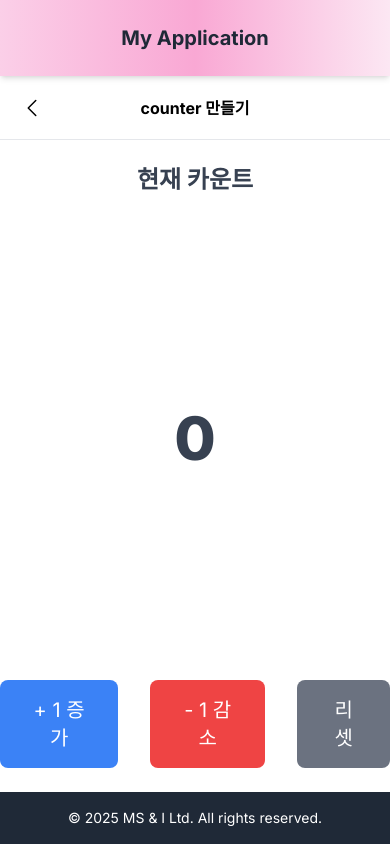
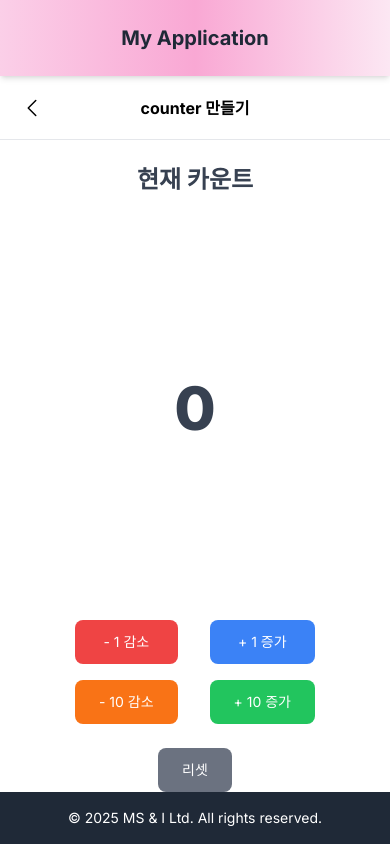
Before and after one commit to k800712/front-assignments-main, a Next.js app: page /assignments/counter in a window 390 px wide. Built offline with nearby package versions, Linux system fonts and the light colour scheme.

Commit message:
페이지 레이아웃 개선 및 기능 추가 - 고객센터 섹션 추가 - Counter: +10/-10 증감 버튼 및 UI 개선 - Profile Card: 좋아요 기능 추가 및 데이터 분리

```diff
--- a/src/app/assignments/counter/page.tsx
+++ b/src/app/assignments/counter/page.tsx
@@ -7,21 +7,38 @@ export default function Assignments3() {
     const [count, setCount] = useState(0);
     const [color, setColor] = useState("text-gray-700"); // 기본 색상
 
+    // +1 증가
     const increment = () => {
         triggerColorChange("up");
-        setCount(count + 1); // +1 증가
+        setCount(count + 1);
     };
 
+    // -1 감소
     const decrement = () => {
         if (count > 0) {
             triggerColorChange("down");
-            setCount(count - 1); // -1 감소
+            setCount(count - 1);
         }
     };
 
+    // +10 증가
+    const incrementByTen = () => {
+        triggerColorChange("up");
+        setCount(count + 10);
+    };
+
+    // -10 감소
+    const decrementByTen = () => {
+        if (count >= 10) {
+            triggerColorChange("down");
+            setCount(count - 10);
+        }
+    };
+
+    // 리셋
     const reset = () => {
         setColor("text-gray-700");
-        setCount(0); // 리셋
+        setCount(0);
     };
 
     // 색상 변화를 트리거
@@ -55,26 +72,50 @@ export default function Assignments3() {
                 </div>
             </div>
 
-            {/* 증가/감소/리셋 버튼 */}
-            <div className="flex justify-center gap-8 mb-6"> {/* 간격도 조절 */}
+            {/* 버튼 배치 */}
+            <div className="flex flex-nowrap justify-center items-center gap-8 mb-6">
+                {/* 왼쪽 컬럼 (감소 버튼들) */}
+                <div className="flex flex-col gap-4">
+                    {/* -1 감소 버튼 */}
+                    <button
+                        onClick={decrement}
+                        className="px-6 py-3 lg:px-8 lg:py-4 text-sm lg:text-xl bg-red-500 text-white rounded-lg hover:bg-red-600 transition"
+                    >
+                        - 1 감소
+                    </button>
+                    {/* -10 감소 버튼 */}
+                    <button
+                        onClick={decrementByTen}
+                        className="px-6 py-3 lg:px-8 lg:py-4 text-sm lg:text-xl bg-orange-500 text-white rounded-lg hover:bg-orange-600 transition"
+                    >
+                        - 10 감소
+                    </button>
+                </div>
+
+                {/* 오른쪽 컬럼 (증가 버튼들) */}
+                <div className="flex flex-col gap-4">
                     {/* +1 증가 버튼 */}
                     <button
                         onClick={increment}
-                    className="px-8 py-4 text-xl bg-blue-500 text-white rounded-lg hover:bg-blue-600 transition"
+                        className="px-6 py-3 lg:px-8 lg:py-4 text-sm lg:text-xl bg-blue-500 text-white rounded-lg hover:bg-blue-600 transition"
                     >
                         + 1 증가
                     </button>
-                {/* -1 감소 버튼 */}
+                    {/* +10 증가 버튼 */}
                     <button
-                    onClick={decrement}
-                    className="px-8 py-4 text-xl bg-red-500 text-white rounded-lg hover:bg-red-600 transition"
+                        onClick={incrementByTen}
+                        className="px-6 py-3 lg:px-8 lg:py-4 text-sm lg:text-xl bg-green-500 text-white rounded-lg hover:bg-green-600 transition"
                     >
-                    - 1 감소
+                        + 10 증가
                     </button>
+                </div>
+            </div>
+
             {/* 리셋 버튼 */}
+            <div className="flex justify-center">
                 <button
                     onClick={reset}
-                    className="px-8 py-4 text-xl bg-gray-500 text-white rounded-lg hover:bg-gray-600 transition"
+                    className="px-6 py-3 lg:px-8 lg:py-4 text-sm lg:text-xl bg-gray-500 text-white rounded-lg hover:bg-gray-600 transition"
                 >
                     리셋
                 </button>
--- a/src/app/assignments/profile-card/page.tsx
+++ b/src/app/assignments/profile-card/page.tsx
@@ -1,3 +1,6 @@
+"use client";
+
+import React, { useState } from "react";
 import Header from "@/components/header";
 import Image from "next/image";
 
@@ -12,7 +15,7 @@ interface Profile {
     famousLines: string[];
 }
 
-export default function Assignment2() {
+// 프로필 데이터
 const profiles: Profile[] = [
     {
         imageSrc: "https://randomuser.me/api/portraits/men/32.jpg",
@@ -56,28 +59,45 @@ export default function Assignment2() {
     },
 ];
 
+export default function Assignment2() {
     return (
         <>
             <Header title={"프로필 카드 만들기"} hasBack={true} />
             <div className="w-full h-full grid grid-cols-1 sm:grid-cols-2 gap-5 py-5 px-5 bg-gray-50">
                 {profiles.map((profile, index) => (
-                    <ProfileCard key={index} {...profile} />
+                    <ProfileCard key={index} profile={profile} />
                 ))}
             </div>
         </>
     );
 }
 
-function ProfileCard({
-                         imageSrc,
-                         name,
-                         age,
-                         nationality,
-                         height,
-                         weight,
-                         job,
-                         famousLines,
-                     }: Profile) {
+interface ProfileCardProps {
+    profile: Profile;
+}
+
+function ProfileCard({ profile }: ProfileCardProps) {
+    const { imageSrc, name, age, nationality, height, weight, job, famousLines } = profile;
+
+    // 각각의 카드마다 좋아요 상태를 독립적으로 관리
+    const [likes, setLikes] = useState(0); // 좋아요 횟수
+    const [isLiked, setIsLiked] = useState(false); // 좋아요 여부
+
+    // 좋아요 버튼 클릭 핸들러
+    const handleLikeClick = () => {
+        if (isLiked) {
+            setLikes(likes - 1); // 좋아요 취소 시 감소
+        } else {
+            setLikes(likes + 1); // 좋아요 누를 시 증가
+        }
+        setIsLiked(!isLiked); // 좋아요 상태 토글
+    };
+
+    // 버튼 스타일링
+    const likeButtonStyle = isLiked
+        ? "bg-blue-500 text-white" // 활성화 상태
+        : "bg-gray-200 text-gray-700"; // 비활성화 상태
+
     return (
         <div className="p-5 bg-white border rounded-xl shadow-lg hover:shadow-2xl transition-shadow duration-300">
             {/* 이미지 */}
@@ -90,7 +110,7 @@ function ProfileCard({
                     alt={name}
                 />
             </div>
-            {/* 정보 콘텐츠 */}
+            {/* 정보를 보여주는 콘텐츠 */}
             <div className="w-full h-full flex flex-col gap-4 text-center">
                 <div>
                     <p className="text-xs text-stone-400">이름</p>
@@ -127,6 +147,16 @@ function ProfileCard({
                         ))}
                     </div>
                 </div>
+                {/* 좋아요 버튼 */}
+                <div className="flex justify-center items-center flex-col gap-2 mt-4">
+                    <button
+                        className={`px-4 py-2 rounded-lg transition-all duration-300 ${likeButtonStyle}`}
+                        onClick={handleLikeClick}
+                    >
+                        {isLiked ? "좋아요 취소" : "좋아요"}
+                    </button>
+                    <p className="text-sm text-gray-600">좋아요: {likes}회</p>
+                </div>
             </div>
         </div>
     );
--- a/src/app/page.tsx
+++ b/src/app/page.tsx
@@ -27,28 +27,17 @@ export default function Home() {
         <div className="relative h-full w-full flex flex-col overflow-hidden bg-gradient-to-b from-pink-100 via-purple-100 to-blue-100">
             {/* 배경 장식 요소 */}
             <div className="absolute inset-0 overflow-hidden -z-10">
-                {/* 둥근 파스텔 장식 요소 */}
                 <div className="absolute top-10 left-1/4 w-[400px] h-[400px] bg-pink-200 opacity-50 rounded-full blur-3xl"></div>
                 <div className="absolute bottom-20 right-1/4 w-[300px] h-[300px] bg-blue-200 opacity-40 rounded-full blur-2xl"></div>
                 <div className="absolute top-1/2 left-1/2 w-[250px] h-[250px] bg-purple-200 opacity-40 rounded-full blur-2xl"></div>
-                {/* 작은 이미지 삽입 */}
-                <img
-                    src="/small-decor-image.svg" // URL 경로를 실제 이미지로 변경해야 합니다.
-                    alt="Decorative"
-                    className="absolute top-5 right-5 w-20 h-20 opacity-70"
-                />
-                <img
-                    src="/small-heart-icon.svg" // URL 경로를 실제 이미지로 변경해야 합니다.
-                    alt="Heart Icon"
-                    className="absolute bottom-10 left-10 w-24 h-24 opacity-60"
-                />
             </div>
 
             {/* 헤더 */}
             <Header title={"Frontend 과제"} />
 
             {/* 메인 컨텐츠 */}
-            <main className="relative z-10 w-full h-full flex flex-col overflow-y-auto py-8 px-5 gap-6">
+            <main className="relative z-10 w-full flex-1 overflow-y-auto py-8 px-5">
+                <div className="space-y-6">
                     {assignments.map((assignment, index) => (
                         <Assignment
                             key={index}
@@ -57,16 +46,42 @@ export default function Home() {
                             description={assignment.description}
                         />
                     ))}
+                </div>
             </main>
+
+            {/* 회사 정보 섹션 */}
+            <div className="relative z-10 w-full bg-white/90 backdrop-blur-sm shadow-lg mt-auto">
+                <div className="max-w-4xl mx-auto p-6">
+                    <div className="flex items-center justify-between mb-6">
+                        <h2 className="text-lg font-bold text-gray-800">고객센터</h2>
+                        <Link
+                            href="/chat"
+                            className="bg-purple-600 hover:bg-purple-700 text-white px-6 py-2 rounded-full transition-colors duration-200 flex items-center gap-2"
+                        >
+                            <span>1:1 채팅 문의하기</span>
+                            <svg className="w-4 h-4" fill="none" stroke="currentColor" viewBox="0 0 24 24">
+                                <path strokeLinecap="round" strokeLinejoin="round" strokeWidth={2} d="M8 12h.01M12 12h.01M16 12h.01M21 12c0 4.418-4.03 8-9 8a9.863 9.863 0 01-4.255-.949L3 20l1.395-3.72C3.512 15.042 3 13.574 3 12c0-4.418 4.03-8 9-8s9 3.582 9 8z" />
+                            </svg>
+                        </Link>
+                    </div>
+                    <div className="space-y-2 text-sm text-gray-600">
+                        <p>전화번호: 02-501-9396</p>
+                        <p>이메일: help@fastcampus.co.kr</p>
+                        <p>주중 10시~18시 (점심시간 12~13시 / 주말 및 공휴일 제외)</p>
+                        <div className="mt-4 pt-4 border-t border-gray-200">
+                            <p>호스트 서비스 제공: (주) 패스트캠퍼스</p>
+                            <p>통신판매업 신고번호: 제 2017-서울강남-01977호</p>
+                            <p>학원설립 운영등록번호: 제12484호(강남)</p>
+                            <p>원격평생교육원: 제 572호</p>
+                        </div>
+                    </div>
+                </div>
+            </div>
         </div>
     );
 }
 
-function Assignment({
-                        title,
-                        href,
-                        description,
-                    }: {
+function Assignment({ title, href, description }: {
     title: string;
     href: string;
     description?: string;
@@ -76,9 +91,7 @@ function Assignment({
             href={href}
             className="bg-white border shadow-md rounded-lg p-6 flex flex-col transition-transform transform hover:scale-105 hover:shadow-lg"
         >
-            {/* 과제 제목 */}
             <div className="font-bold text-lg mb-3 text-purple-600">{title}</div>
-            {/* 과제 설명 */}
             {description && (
                 <div className="text-sm text-gray-500 leading-6">{description}</div>
             )}
```
Lines whose indentation alone changed are shown as unchanged.
